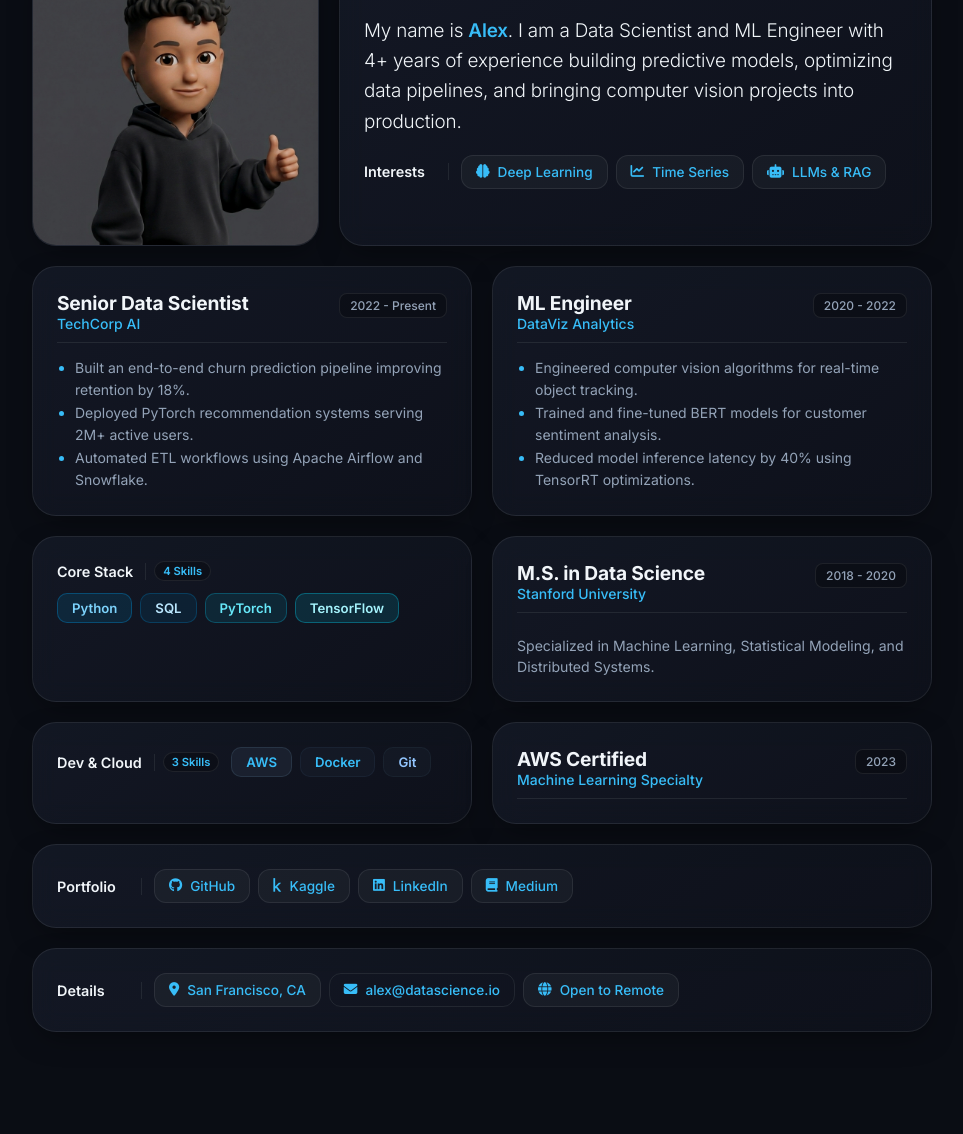
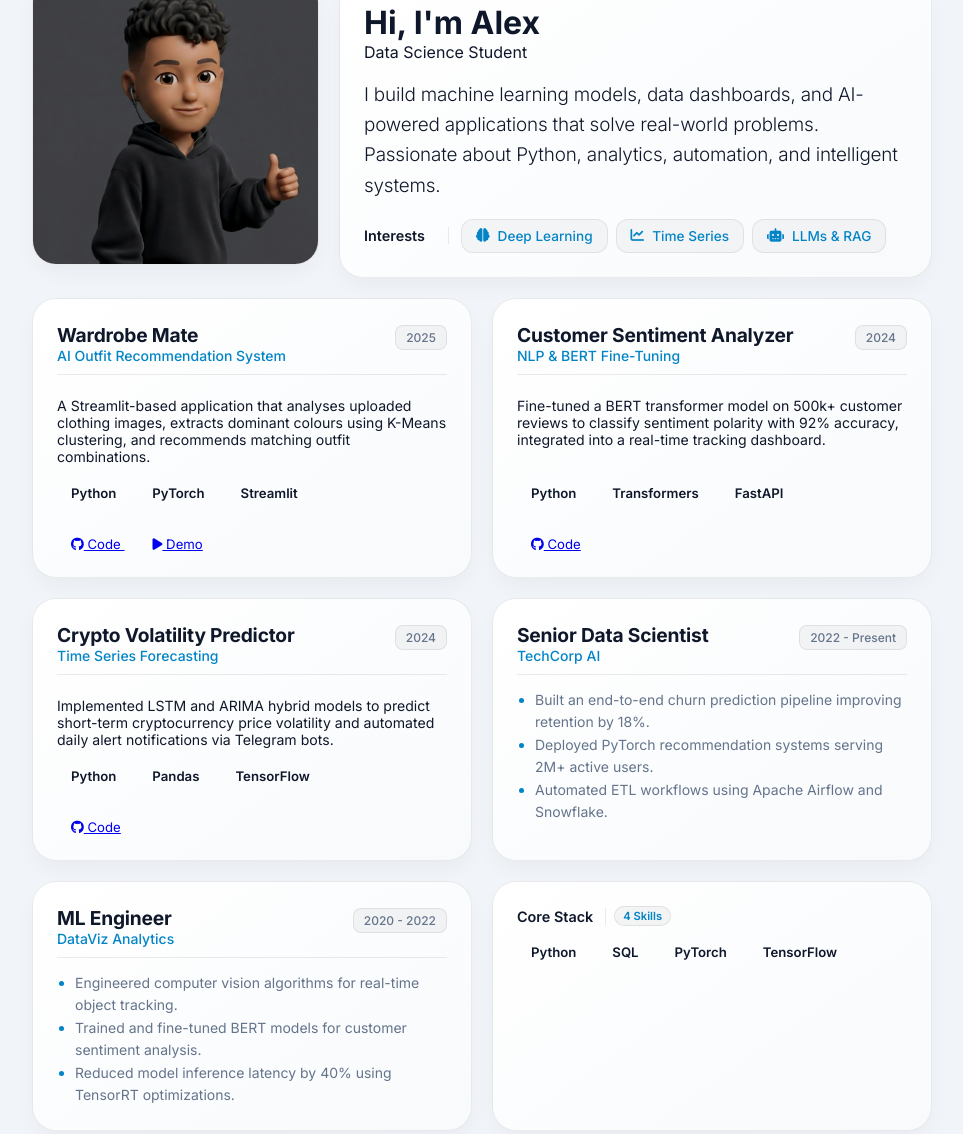
Before and after one commit to drew-1009/portfolio, a plain HTML site: page index.html in a window 1280 px wide. Shown: the part 185-1319 px from the top of the page, without its empty margins (158-1121 px from the left). Before the commit the page ends 1297 px from the top, so only its background shows below. Drawn offline with Linux system fonts and the light colour scheme.

Commit message:
Enhance SEO, accessibility, and project details in index.html
Updated the HTML structure to include SEO and Open Graph meta tags, changed the body theme from dark to light, and added a back-to-top button. Enhanced project descriptions and added aria-labels for accessibility.

```diff
--- a/index.html
+++ b/index.html
@@ -3,7 +3,15 @@
 <head>
   <meta charset="UTF-8">
   <meta name="viewport" content="width=device-width, initial-scale=1.0">
+
+  <!-- SEO & Open Graph Meta Tags -->
   <title>Data Science Portfolio | Dynamic Bento Grid</title>
+  <meta name="description" content="Data Science portfolio showcasing machine learning models, AI applications, and data analytics projects.">
+  <meta property="og:title" content="Alex | Data Science Portfolio">
+  <meta property="og:description" content="I build machine learning models, data dashboards, and AI-powered applications that solve real-world problems.">
+  <meta property="og:type" content="website">
+  <meta property="og:image" content="bitmoji.png">
+
   <!-- Font Awesome for Icons -->
   <link rel="stylesheet" href="https://cdnjs.cloudflare.com/ajax/libs/font-awesome/6.5.1/css/all.min.css">
   <!-- Google Fonts for Modern Typography -->
@@ -13,7 +21,14 @@
   <!-- External Stylesheet -->
   <link rel="stylesheet" href="style.css">
 </head>
-<body data-theme="dark">
+<body data-theme="light">
+
+<div class="progress-bar" id="progressBar"></div>
+<div class="cursor-glow" id="cursorGlow"></div>
+
+<button class="back-to-top" id="backToTop" aria-label="Scroll back to top">
+  <i class="fa-solid fa-arrow-up"></i>
+</button>
 
   <!-- Top Dynamic Nav Bar -->
   <div class="top-nav">
@@ -31,6 +46,7 @@
   <!-- Interactive Category Filters -->
   <div class="filter-container">
     <button class="filter-btn active" data-filter="all">All</button>
+    <button class="filter-btn" data-filter="projects">Projects</button>
     <button class="filter-btn" data-filter="experience">Experience</button>
     <button class="filter-btn" data-filter="skills">Skills & Stack</button>
     <button class="filter-btn" data-filter="education">Edu & Certs</button>
@@ -41,13 +57,20 @@
 
     <!-- 1. Profile Picture / Bitmoji Card -->
     <div class="card avatar-card" data-category="bio">
-      <img src="bitmoji.png" alt="Alex's Bitmoji Avatar">
+      <img src="bitmoji.png" alt="Alex's Bitmoji Avatar" loading="lazy">
     </div>
 
     <!-- 2. Bio & Interests -->
     <div class="card bio-card" data-category="bio">
+      <div class="hero-heading">
+        <h1>Hi, I'm <span>Alex</span></h1>
+        <div class="typing-wrapper">
+          <span id="typing-text">Data Science Student</span>
+        </div>
+      </div>
+
       <p class="bio-text">
-        My name is <strong>Alex</strong>. I am a Data Scientist and ML Engineer with 4+ years of experience building predictive models, optimizing data pipelines, and bringing computer vision projects into production.
+        I build machine learning models, data dashboards, and AI-powered applications that solve real-world problems. Passionate about Python, analytics, automation, and intelligent systems.
       </p>
       <div class="pill-group-container">
         <span class="group-label">Interests</span>
@@ -56,6 +79,77 @@
           <span class="pill"><i class="fa-solid fa-chart-line"></i> Time Series</span>
           <span class="pill"><i class="fa-solid fa-robot"></i> LLMs & RAG</span>
         </div>
+      </div>
+    </div>
+
+    <!-- Project 1: Wardrobe Mate -->
+    <div class="card exp-card project-card" data-category="projects">
+      <div class="card-header">
+        <div>
+          <div class="card-title">Wardrobe Mate</div>
+          <div class="card-subtitle">AI Outfit Recommendation System</div>
+        </div>
+        <span class="date-badge">2025</span>
+      </div>
+      <p class="project-desc" style="font-size: 0.88rem; margin-top: 8px;">
+        A Streamlit-based application that analyses uploaded clothing images, extracts dominant colours using K-Means clustering, and recommends matching outfit combinations.
+      </p>
+      <div class="pills-wrapper" style="margin-top: auto;">
+        <span class="tech-badge">Python</span>
+        <span class="tech-badge">PyTorch</span>
+        <span class="tech-badge">Streamlit</span>
+      </div>
+      <div class="project-actions" style="margin-top: 12px;">
+        <a href="#" class="project-btn primary" style="padding: 6px 14px; font-size: 0.825rem;" aria-label="View Wardrobe Mate GitHub Repository">
+          <i class="fa-brands fa-github"></i> Code
+        </a>
+        <a href="#" class="project-btn" style="padding: 6px 14px; font-size: 0.825rem;" aria-label="View Live Demo of Wardrobe Mate">
+          <i class="fa-solid fa-play"></i> Demo
+        </a>
+      </div>
+    </div>
+
+    <!-- Project 2 -->
+    <div class="card exp-card project-card" data-category="projects">
+      <div class="card-header">
+        <div>
+          <div class="card-title">Customer Sentiment Analyzer</div>
+          <div class="card-subtitle">NLP & BERT Fine-Tuning</div>
+        </div>
+        <span class="date-badge">2024</span>
+      </div>
+      <p class="project-desc" style="font-size: 0.88rem; margin-top: 8px;">
+        Fine-tuned a BERT transformer model on 500k+ customer reviews to classify sentiment polarity with 92% accuracy, integrated into a real-time tracking dashboard.
+      </p>
+      <div class="pills-wrapper" style="margin-top: auto;">
+        <span class="tech-badge">Python</span>
+        <span class="tech-badge">Transformers</span>
+        <span class="tech-badge">FastAPI</span>
+      </div>
+      <div class="project-actions" style="margin-top: 12px;">
+        <a href="#" class="project-btn primary" style="padding: 6px 14px; font-size: 0.825rem;"><i class="fa-brands fa-github"></i> Code</a>
+      </div>
+    </div>
+
+    <!-- Project 3 -->
+    <div class="card exp-card project-card" data-category="projects">
+      <div class="card-header">
+        <div>
+          <div class="card-title">Crypto Volatility Predictor</div>
+          <div class="card-subtitle">Time Series Forecasting</div>
+        </div>
+        <span class="date-badge">2024</span>
+      </div>
+      <p class="project-desc" style="font-size: 0.88rem; margin-top: 8px;">
+        Implemented LSTM and ARIMA hybrid models to predict short-term cryptocurrency price volatility and automated daily alert notifications via Telegram bots.
+      </p>
+      <div class="pills-wrapper" style="margin-top: auto;">
+        <span class="tech-badge">Python</span>
+        <span class="tech-badge">Pandas</span>
+        <span class="tech-badge">TensorFlow</span>
+      </div>
+      <div class="project-actions" style="margin-top: 12px;">
+        <a href="#" class="project-btn primary" style="padding: 6px 14px; font-size: 0.825rem;"><i class="fa-brands fa-github"></i> Code</a>
       </div>
     </div>
 
@@ -99,10 +193,10 @@
           <span class="badge-count" id="tech-count-1">4 Skills</span>
         </div>
         <div class="pills-wrapper">
-          <span class="tech-badge bg-python">Python</span>
-          <span class="tech-badge bg-sql">SQL</span>
-          <span class="tech-badge bg-pytorch">PyTorch</span>
-          <span class="tech-badge bg-tf">TensorFlow</span>
+          <span class="tech-badge">Python</span>
+          <span class="tech-badge">SQL</span>
+          <span class="tech-badge">PyTorch</span>
+          <span class="tech-badge">TensorFlow</span>
         </div>
       </div>
     </div>
@@ -129,9 +223,9 @@
           <span class="badge-count" id="tech-count-2">3 Skills</span>
         </div>
         <div class="pills-wrapper">
-          <span class="tech-badge bg-aws">AWS</span>
-          <span class="tech-badge bg-docker">Docker</span>
-          <span class="tech-badge bg-git">Git</span>
+          <span class="tech-badge">AWS</span>
+          <span class="tech-badge">Docker</span>
+          <span class="tech-badge">Git</span>
         </div>
       </div>
     </div>
@@ -152,10 +246,10 @@
       <div class="pill-group-container">
         <span class="group-label">Portfolio</span>
         <div class="pills-wrapper">
-          <a href="https://github.com" target="_blank" class="pill"><i class="fa-brands fa-github"></i> GitHub</a>
-          <a href="https://kaggle.com" target="_blank" class="pill"><i class="fa-brands fa-kaggle"></i> Kaggle</a>
-          <a href="https://linkedin.com" target="_blank" class="pill"><i class="fa-brands fa-linkedin"></i> LinkedIn</a>
-          <a href="https://medium.com" target="_blank" class="pill"><i class="fa-solid fa-book"></i> Medium</a>
+          <a href="https://github.com" target="_blank" class="pill" aria-label="Visit my GitHub profile"><i class="fa-brands fa-github"></i> GitHub</a>
+          <a href="https://kaggle.com" target="_blank" class="pill" aria-label="Visit my Kaggle profile"><i class="fa-brands fa-kaggle"></i> Kaggle</a>
+          <a href="https://linkedin.com" target="_blank" class="pill" aria-label="Visit my LinkedIn profile"><i class="fa-brands fa-linkedin"></i> LinkedIn</a>
+          <a href="https://medium.com" target="_blank" class="pill" aria-label="Read my Medium articles"><i class="fa-solid fa-book"></i> Medium</a>
         </div>
       </div>
     </div>
@@ -171,7 +265,9 @@
             <span id="email-text">alex@datascience.io</span>
             <span class="tooltip" id="copy-tooltip">Click to Copy</span>
           </button>
-          <span class="pill"><i class="fa-solid fa-globe"></i> Open to Remote</span>
+          <a href="#" class="pill primary-pill" aria-label="Download Resume (PDF)" download>
+            <i class="fa-solid fa-file-arrow-down"></i> Resume
+          </a>
         </div>
       </div>
     </div>
```
